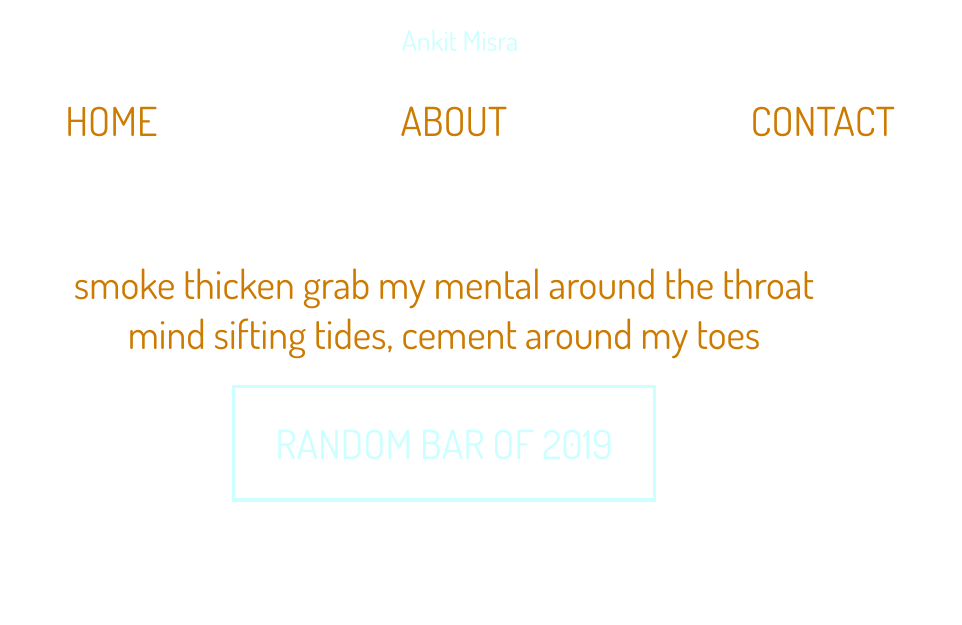
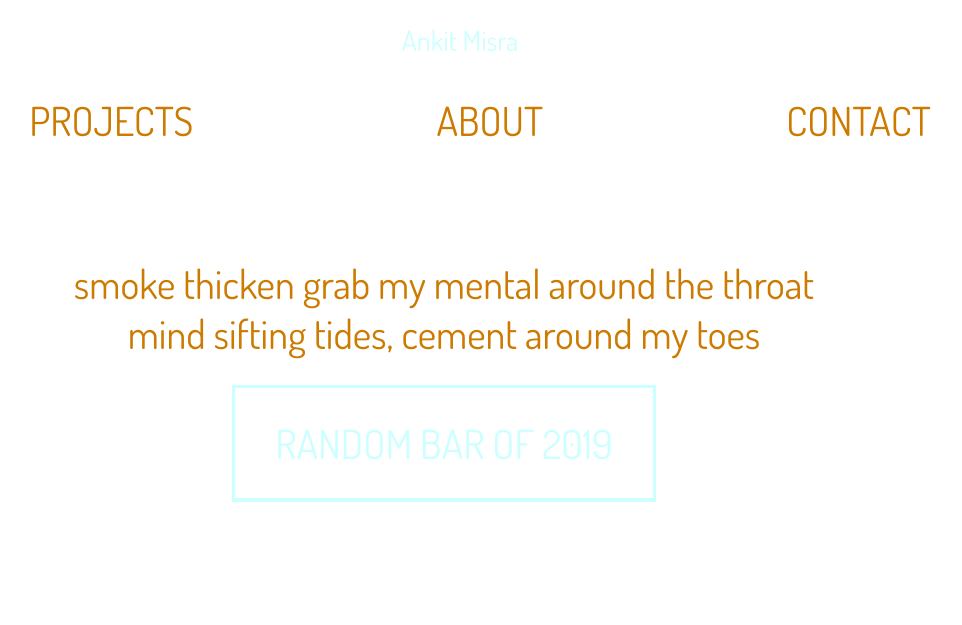
Before and after one commit to AndCrit/Ankit-s-Website, a plain HTML site: page index.html in a window 1280 px wide. Shown: the part 175-800 px from the top of the page, without its empty margins (196-1158 px from the left). Drawn offline with Linux system fonts and the light colour scheme.

Commit message:
Update index.html

```diff
--- a/index.html
+++ b/index.html
@@ -13,7 +13,7 @@
 		</figure>
 		<nav>
 			<ul>
- 			 	<li><a href="">Home</a></li>
+ 			 	<li><a href="#project">Projects</a></li>
  				<li><a href="#about">About</a></li>
  				<li><a href="#contact">Contact</a></li>
 		  	</ul>
@@ -40,7 +40,7 @@
           </div>
 	</section>
 	<section class = "projects">
-
+		<div id="project">
 		<h1> Here is some of my work <h1>
 
 		<figure class="pItem">
@@ -72,17 +72,18 @@
 			Fire Fighthing Robot</a>
 			</figcaption>
 		</figure>
+		</div>
 		</section>
 	<footer>
 		<div id="contact">
-		<p class = "footnotes">contact info</p>
+			<p class = "footnotes">contact info</p>
 
-		<ul>
+			<ul>
  				<li>Email- Tiknathearsim@gmail.com</li>
  				<li>Social Media- Ankit Misra on Facebook</li>
 				<li>Phone- Available on request</li>
-		  	</ul>
-				</div>
+			</ul>
+		</div>
 	</footer>
 	</body>
 </html>
```
